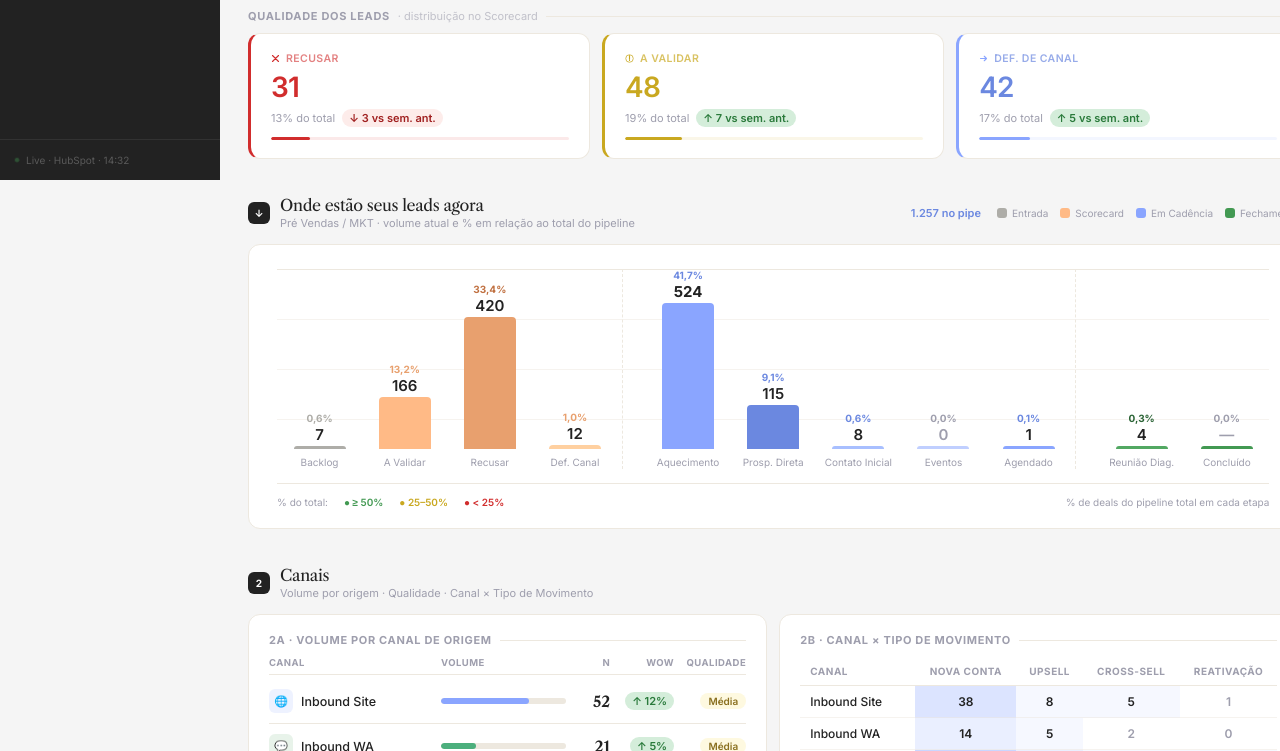
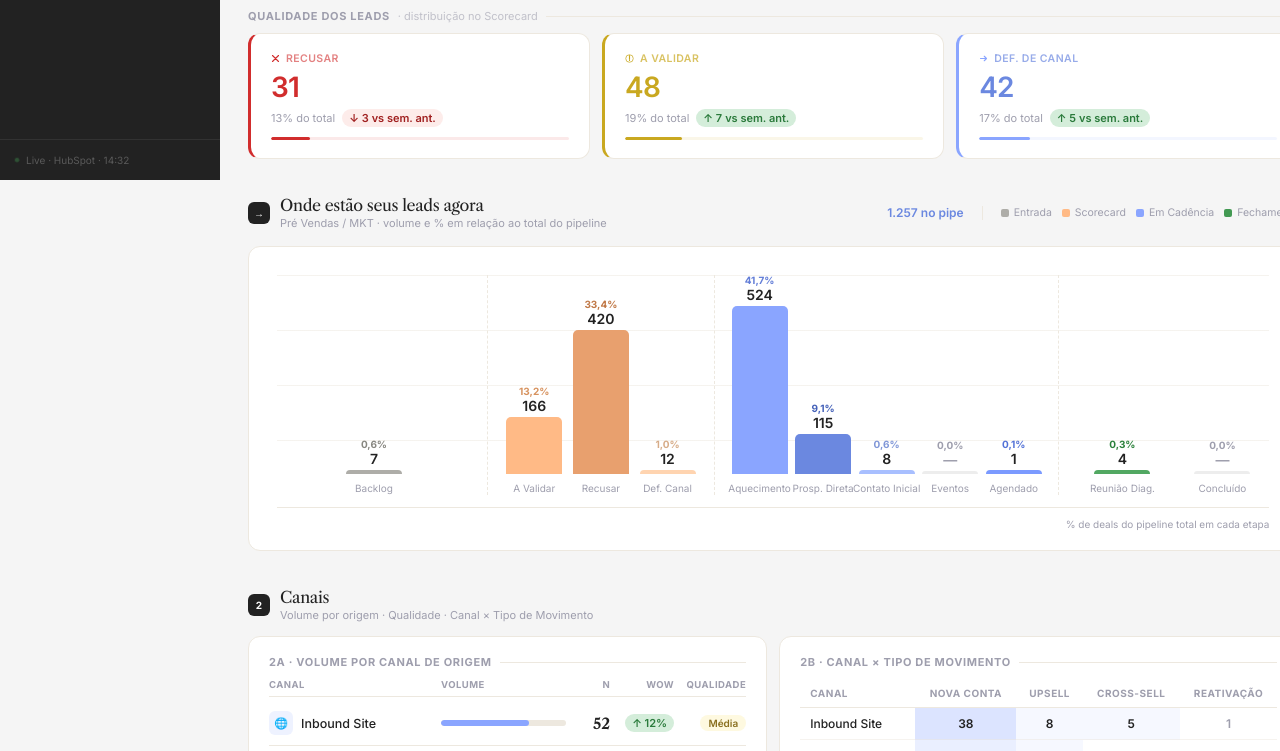
Before and after one commit to AlexRappaport/musa-tof, a plain HTML site: page index.html in a window 1280 px wide. Shown: the part 620-1371 px from the top of the page. Drawn offline with nearby package versions, Linux system fonts and the light colour scheme.

Commit message:
Update index.html

```diff
--- a/index.html
+++ b/index.html
@@ -1118,135 +1118,44 @@
          BLOCO 1.5 — ONDE ESTÃO SEUS LEADS
     ══════════════════════════════════════════ -->
     <div class="block" id="b1b">
-      <div class="section-header" style="margin-bottom:14px;">
+      <div class="section-header" style="margin-bottom:16px;">
         <div class="section-title">
-          <div class="section-num">↓</div>
+          <div class="section-num">→</div>
           <div>
             <div class="section-name">Onde estão seus leads agora</div>
-            <div class="section-sub">Pré Vendas / MKT · volume atual e % em relação ao total do pipeline</div>
-          </div>
-        </div>
-        <div style="display:flex;align-items:center;gap:16px;">
-          <span style="font-size:11px;font-weight:600;color:var(--blue-dark);">1.257 no pipe</span>
-          <div style="display:flex;align-items:center;gap:12px;">
-            <div style="display:flex;align-items:center;gap:5px;"><div style="width:10px;height:10px;border-radius:3px;background:#AEADA8;"></div><span style="font-size:10px;color:var(--gray-light);">Entrada</span></div>
-            <div style="display:flex;align-items:center;gap:5px;"><div style="width:10px;height:10px;border-radius:3px;background:var(--salmon);"></div><span style="font-size:10px;color:var(--gray-light);">Scorecard</span></div>
-            <div style="display:flex;align-items:center;gap:5px;"><div style="width:10px;height:10px;border-radius:3px;background:var(--blue);"></div><span style="font-size:10px;color:var(--gray-light);">Em Cadência</span></div>
-            <div style="display:flex;align-items:center;gap:5px;"><div style="width:10px;height:10px;border-radius:3px;background:var(--green);"></div><span style="font-size:10px;color:var(--gray-light);">Fechamento</span></div>
+            <div class="section-sub">Pré Vendas / MKT · volume e % em relação ao total do pipeline</div>
+          </div>
+        </div>
+        <div style="display:flex;align-items:center;gap:18px;">
+          <span style="font-size:12px;font-weight:600;color:var(--blue-dark);">1.257 no pipe</span>
+          <div style="width:1px;height:14px;background:var(--border);"></div>
+          <div style="display:flex;align-items:center;gap:10px;">
+            <span style="display:flex;align-items:center;gap:5px;font-size:10.5px;color:var(--gray-light);"><span style="width:8px;height:8px;border-radius:2px;background:#AEADA8;display:inline-block;"></span>Entrada</span>
+            <span style="display:flex;align-items:center;gap:5px;font-size:10.5px;color:var(--gray-light);"><span style="width:8px;height:8px;border-radius:2px;background:var(--salmon);display:inline-block;"></span>Scorecard</span>
+            <span style="display:flex;align-items:center;gap:5px;font-size:10.5px;color:var(--gray-light);"><span style="width:8px;height:8px;border-radius:2px;background:var(--blue);display:inline-block;"></span>Em Cadência</span>
+            <span style="display:flex;align-items:center;gap:5px;font-size:10.5px;color:var(--gray-light);"><span style="width:8px;height:8px;border-radius:2px;background:var(--green);display:inline-block;"></span>Fechamento</span>
           </div>
         </div>
       </div>
 
-      <div class="card no-hover" style="padding:24px 28px 20px;">
-        <!-- Bar chart -->
-        <div style="display:flex;align-items:flex-end;gap:0;height:200px;position:relative;">
-
-          <!-- Grid lines -->
-          <div style="position:absolute;inset:0;pointer-events:none;">
-            <div style="position:absolute;top:0;left:0;right:0;height:1px;background:var(--border);"></div>
-            <div style="position:absolute;top:25%;left:0;right:0;height:1px;background:var(--border);opacity:0.5;"></div>
-            <div style="position:absolute;top:50%;left:0;right:0;height:1px;background:var(--border);opacity:0.5;"></div>
-            <div style="position:absolute;top:75%;left:0;right:0;height:1px;background:var(--border);opacity:0.5;"></div>
-          </div>
-
-          <!-- Bars -->
-          <div class="pipe-col" data-tip="Leads aguardando classificação inicial" style="--bar-h:1.1%;--bar-color:#AEADA8;">
-            <div class="pipe-pct" style="color:#AEADA8;">0,6%</div>
-            <div class="pipe-num">7</div>
-            <div class="pipe-bar"></div>
-            <div class="pipe-label">Backlog</div>
-          </div>
-
-          <div class="pipe-col" data-tip="Em análise para aprovação ou recusa" style="--bar-h:26%;--bar-color:var(--salmon);">
-            <div class="pipe-pct" style="color:var(--salmon-dark);">13,2%</div>
-            <div class="pipe-num">166</div>
-            <div class="pipe-bar"></div>
-            <div class="pipe-label">A Validar</div>
-          </div>
-
-          <div class="pipe-col" data-tip="Fora do ICP — encerrados" style="--bar-h:66%;--bar-color:#E8A06E;">
-            <div class="pipe-pct" style="color:#C07040;">33,4%</div>
-            <div class="pipe-num">420</div>
-            <div class="pipe-bar"></div>
-            <div class="pipe-label">Recusar</div>
-          </div>
-
-          <div class="pipe-col" data-tip="Qualificados — canal sendo definido" style="--bar-h:2%;--bar-color:#FFD0A0;">
-            <div class="pipe-pct" style="color:var(--salmon-dark);">1,0%</div>
-            <div class="pipe-num">12</div>
-            <div class="pipe-bar"></div>
-            <div class="pipe-label">Def. Canal</div>
-          </div>
-
-          <div class="pipe-spacer"></div>
-
-          <div class="pipe-col" data-tip="Em cadência ativa de contatos" style="--bar-h:100%;--bar-color:var(--blue);">
-            <div class="pipe-pct" style="color:var(--blue-dark);">41,7%</div>
-            <div class="pipe-num" style="font-weight:700;">524</div>
-            <div class="pipe-bar"></div>
-            <div class="pipe-label">Aquecimento</div>
-          </div>
-
-          <div class="pipe-col" data-tip="Abordagem direta pelo closer" style="--bar-h:22%;--bar-color:#6B88E0;">
-            <div class="pipe-pct" style="color:var(--blue-dark);">9,1%</div>
-            <div class="pipe-num">115</div>
-            <div class="pipe-bar"></div>
-            <div class="pipe-label">Prosp. Direta</div>
-          </div>
-
-          <div class="pipe-col" data-tip="Primeiro contato realizado" style="--bar-h:1.5%;--bar-color:#A8BFFF;">
-            <div class="pipe-pct" style="color:var(--blue-dark);">0,6%</div>
-            <div class="pipe-num">8</div>
-            <div class="pipe-bar"></div>
-            <div class="pipe-label">Contato Inicial</div>
-          </div>
-
-          <div class="pipe-col" data-tip="Participando ou convidados para evento" style="--bar-h:0.5%;--bar-color:#C0CFFF;">
-            <div class="pipe-pct" style="color:var(--gray-light);">0,0%</div>
-            <div class="pipe-num" style="color:var(--gray-light);">0</div>
-            <div class="pipe-bar"></div>
-            <div class="pipe-label">Eventos</div>
-          </div>
-
-          <div class="pipe-col" data-tip="Reunião de diagnóstico marcada" style="--bar-h:0.3%;--bar-color:#8AA5FF;">
-            <div class="pipe-pct" style="color:var(--blue-dark);">0,1%</div>
-            <div class="pipe-num">1</div>
-            <div class="pipe-bar"></div>
-            <div class="pipe-label">Agendado</div>
-          </div>
-
-          <div class="pipe-spacer"></div>
-
-          <div class="pipe-col" data-tip="Diagnóstico em andamento com o cliente" style="--bar-h:0.8%;--bar-color:#52A862;">
-            <div class="pipe-pct" style="color:#2A6335;">0,3%</div>
-            <div class="pipe-num">4</div>
-            <div class="pipe-bar"></div>
-            <div class="pipe-label">Reunião Diag.</div>
-          </div>
-
-          <div class="pipe-col" data-tip="Diagnóstico concluído — seguiu para pipeline" style="--bar-h:0%;--bar-color:var(--green);">
-            <div class="pipe-pct" style="color:var(--gray-light);">0,0%</div>
-            <div class="pipe-num" style="color:var(--gray-light);">—</div>
-            <div class="pipe-bar"></div>
-            <div class="pipe-label">Concluído</div>
-          </div>
-
-        </div><!-- /bars -->
-
-        <!-- Footer -->
-        <div style="display:flex;align-items:center;justify-content:space-between;margin-top:14px;padding-top:12px;border-top:1px solid var(--border);">
-          <div style="display:flex;gap:16px;">
-            <span style="font-size:10px;color:var(--gray-light);">% do total:</span>
-            <span style="font-size:10px;font-weight:600;color:var(--green);">● ≥ 50%</span>
-            <span style="font-size:10px;font-weight:600;color:var(--yellow);">● 25–50%</span>
-            <span style="font-size:10px;font-weight:600;color:var(--red);">● &lt; 25%</span>
-          </div>
+      <div class="card no-hover" style="padding:28px 28px 20px;overflow:hidden;">
+        <div id="pipeChart" style="display:flex;align-items:flex-end;gap:0;position:relative;"></div>
+        <div style="display:flex;justify-content:flex-end;margin-top:12px;padding-top:10px;border-top:1px solid var(--border);">
           <span style="font-size:10px;color:var(--gray-light);">% de deals do pipeline total em cada etapa</span>
         </div>
       </div>
 
       <style>
-        .pipe-col {
+        #pipeChart { height: 220px; }
+        .pc-group {
+          display: flex;
+          align-items: flex-end;
+          gap: 6px;
+          height: 100%;
+          flex: 1;
+        }
+        .pc-group + .pc-group { margin-left: 16px; padding-left: 16px; border-left: 1px dashed var(--border); }
+        .pc-col {
           flex: 1;
           display: flex;
           flex-direction: column;
@@ -1255,72 +1164,160 @@
           height: 100%;
           position: relative;
           cursor: default;
-          padding: 0 3px;
+          min-width: 48px;
         }
-        .pipe-col:hover .pipe-bar { opacity: 0.75; }
-        .pipe-bar {
+        .pc-bar {
           width: 100%;
-          max-width: 52px;
-          height: var(--bar-h);
-          background: var(--bar-color);
-          border-radius: 4px 4px 0 0;
+          max-width: 56px;
+          border-radius: 5px 5px 0 0;
           min-height: 3px;
-          transition: opacity 0.15s, transform 0.15s;
           transform-origin: bottom;
-          animation: barUp 0.6s cubic-bezier(.2,0,.2,1) both;
+          animation: pcBarUp 0.55s cubic-bezier(.2,0,.2,1) both;
+          transition: opacity 0.15s;
         }
-        .pipe-num {
-          font-family: 'Inter', sans-serif;
-          font-size: 15px;
+        .pc-col:hover .pc-bar { opacity: 0.72; }
+        .pc-num {
+          font-family: "Inter", sans-serif;
+          font-size: 14px;
           font-weight: 600;
           color: var(--dark);
           margin-bottom: 4px;
           line-height: 1;
         }
-        .pipe-pct {
+        .pc-pct {
+          font-family: "Inter", sans-serif;
           font-size: 10px;
           font-weight: 700;
           margin-bottom: 3px;
-          font-family: 'Inter', sans-serif;
+          line-height: 1;
         }
-        .pipe-label {
+        .pc-label {
+          font-family: "Inter", sans-serif;
           font-size: 10px;
           color: var(--gray-light);
           text-align: center;
-          margin-top: 7px;
+          margin-top: 8px;
           white-space: nowrap;
-          font-family: 'Inter', sans-serif;
           line-height: 1.3;
         }
-        .pipe-spacer {
-          width: 20px;
-          flex-shrink: 0;
-          border-left: 1px dashed var(--border);
-          height: 100%;
-          margin: 0 4px;
-        }
-        @keyframes barUp {
-          from { transform: scaleY(0); }
-          to   { transform: scaleY(1); }
-        }
         /* Tooltip */
-        .pipe-col[data-tip] { position: relative; }
-        .pipe-col[data-tip]:hover::after {
+        .pc-col::after {
           content: attr(data-tip);
           position: absolute;
-          bottom: calc(100% - 20px);
+          bottom: calc(100% + 6px);
           left: 50%; transform: translateX(-50%);
-          background: var(--dark);
-          color: #fff;
-          font-size: 10.5px;
-          padding: 5px 10px;
-          border-radius: 6px;
-          white-space: nowrap;
-          pointer-events: none;
-          z-index: 99;
-          font-family: 'Inter', sans-serif;
+          background: var(--dark); color: #fff;
+          font-size: 10.5px; padding: 5px 10px;
+          border-radius: 6px; white-space: nowrap;
+          pointer-events: none; z-index: 99;
+          font-family: "Inter", sans-serif;
+          opacity: 0; transition: opacity 0.15s;
+        }
+        .pc-col:hover::after { opacity: 1; }
+        /* Grid lines */
+        #pipeChart::before {
+          content: "";
+          position: absolute; inset: 0;
+          background: repeating-linear-gradient(
+            to bottom,
+            var(--border) 0px, var(--border) 1px,
+            transparent 1px, transparent 25%
+          );
+          pointer-events: none; z-index: 0; opacity: 0.5;
+        }
+        @keyframes pcBarUp {
+          from { transform: scaleY(0); opacity: 0; }
+          to   { transform: scaleY(1); opacity: 1; }
         }
       </style>
+
+      <script>
+      (function() {
+        const STAGES = [
+          // group, label, value, color, tip
+          { g:0, label:"Backlog",        n:7,   color:"#AEADA8", tip:"Aguardando classificação inicial" },
+          { g:1, label:"A Validar",      n:166, color:"#FFBA86", tip:"Em análise — aprovação ou recusa pendente" },
+          { g:1, label:"Recusar",        n:420, color:"#E8A06E", tip:"Fora do ICP — encerramento em andamento" },
+          { g:1, label:"Def. Canal",     n:12,  color:"#FFD4B0", tip:"Qualificados — definindo canal de abordagem" },
+          { g:2, label:"Aquecimento",    n:524, color:"#8AA5FF", tip:"Em cadência ativa de contatos outbound" },
+          { g:2, label:"Prosp. Direta",  n:115, color:"#6B88E0", tip:"Abordagem direta pelo closer responsável" },
+          { g:2, label:"Contato Inicial",n:8,   color:"#A8BFFF", tip:"Primeiro contato realizado — aguarda resposta" },
+          { g:2, label:"Eventos",        n:0,   color:"#C0CFFF", tip:"Convidados ou participando de evento" },
+          { g:2, label:"Agendado",       n:1,   color:"#7B9AFF", tip:"Reunião de diagnóstico marcada" },
+          { g:3, label:"Reunião Diag.",  n:4,   color:"#52A862", tip:"Diagnóstico em andamento com o prospect" },
+          { g:3, label:"Concluído",      n:0,   color:"#429952", tip:"Diagnóstico concluído — direcionado ao pipeline" },
+        ];
+
+        const TOTAL = STAGES.reduce((s,x) => s + x.n, 0);
+        const MAX   = Math.max(...STAGES.map(x => x.n));
+        const CHART_H = 180; // px available for bars
+
+        const wrap = document.getElementById("pipeChart");
+        if (!wrap) return;
+
+        // Group stages
+        const groups = [[],[],[],[]];
+        STAGES.forEach(s => groups[s.g].push(s));
+
+        groups.forEach((group, gi) => {
+          const grpDiv = document.createElement("div");
+          grpDiv.className = "pc-group";
+
+          group.forEach((s, idx) => {
+            const barH = MAX > 0 ? Math.round((s.n / MAX) * CHART_H) : 3;
+            const pct  = TOTAL > 0 ? ((s.n / TOTAL) * 100).toFixed(1) : "0.0";
+
+            const col = document.createElement("div");
+            col.className = "pc-col";
+            col.setAttribute("data-tip", s.tip);
+
+            // pct badge
+            const pctEl = document.createElement("div");
+            pctEl.className = "pc-pct";
+            pctEl.style.color = s.n === 0 ? "var(--gray-light)" : s.color === "#AEADA8" ? "#888780" : adjustColor(s.color);
+            pctEl.textContent = pct.replace(".", ",") + "%";
+
+            // number
+            const numEl = document.createElement("div");
+            numEl.className = "pc-num";
+            numEl.style.color = s.n === 0 ? "var(--gray-light)" : "var(--dark)";
+            numEl.textContent = s.n === 0 ? "—" : s.n.toLocaleString("pt-BR");
+
+            // bar
+            const bar = document.createElement("div");
+            bar.className = "pc-bar";
+            bar.style.height = Math.max(barH, s.n > 0 ? 4 : 3) + "px";
+            bar.style.background = s.n === 0 ? "rgba(0,0,0,0.07)" : s.color;
+            bar.style.animationDelay = (gi * 0.08 + idx * 0.05) + "s";
+
+            // label
+            const lbl = document.createElement("div");
+            lbl.className = "pc-label";
+            lbl.textContent = s.label;
+
+            col.appendChild(pctEl);
+            col.appendChild(numEl);
+            col.appendChild(bar);
+            col.appendChild(lbl);
+            grpDiv.appendChild(col);
+          });
+
+          wrap.appendChild(grpDiv);
+        });
+
+        // darken a hex color slightly for text
+        function adjustColor(hex) {
+          if (!hex.startsWith("#")) return hex;
+          let r = parseInt(hex.slice(1,3),16);
+          let g = parseInt(hex.slice(3,5),16);
+          let b = parseInt(hex.slice(5,7),16);
+          r = Math.max(0, r - 40);
+          g = Math.max(0, g - 40);
+          b = Math.max(0, b - 40);
+          return `rgb(${r},${g},${b})`;
+        }
+      })();
+      </script>
     </div>
 
     <!-- ══════════════════════════════════════════
```
